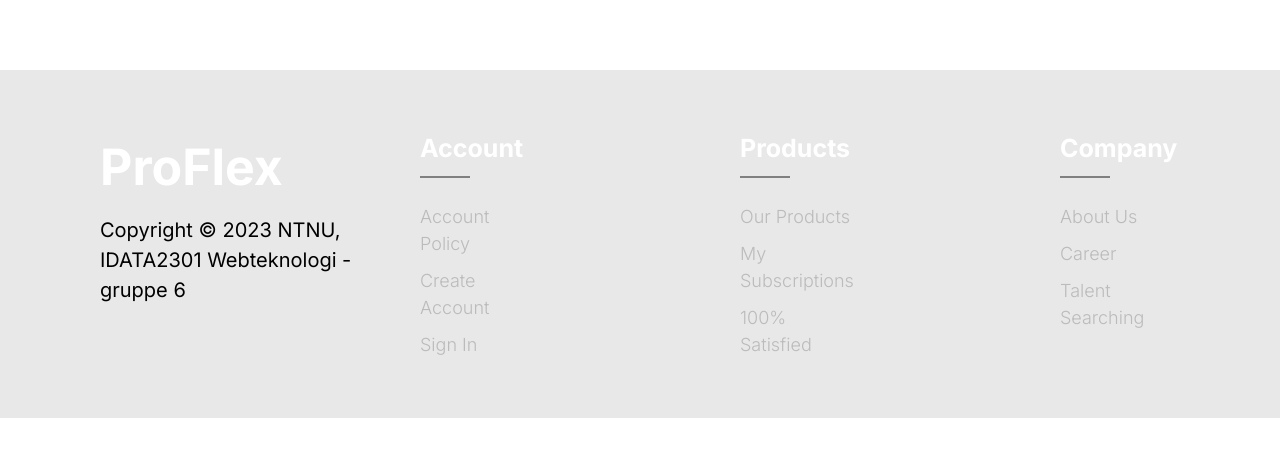
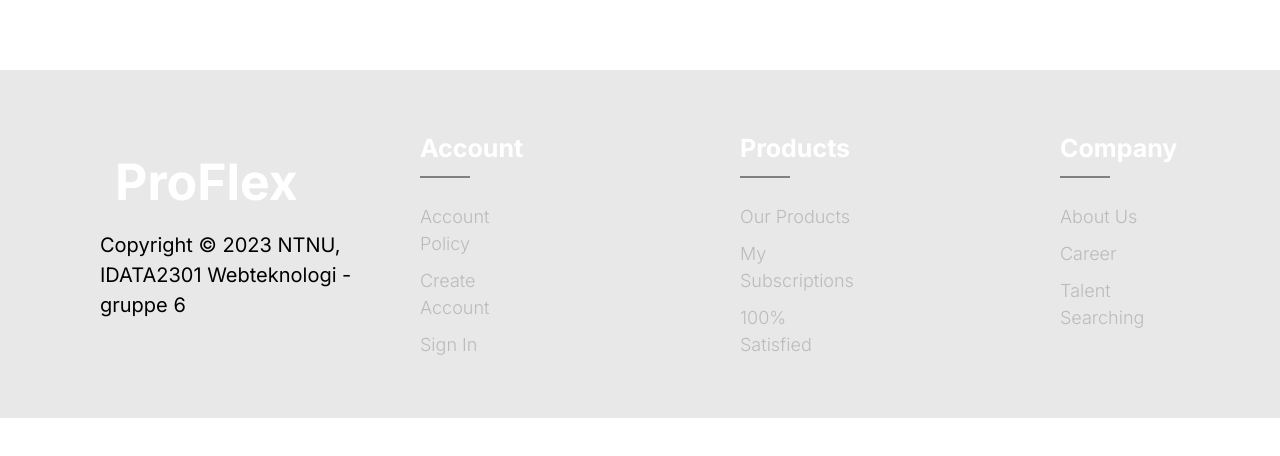
Before and after one commit to JakobFinstad/WebApplicationProject2023, a plain HTML site: page src/main/resources/html&Css/footer/footer.html in a window 1280 px wide. Drawn offline with Linux system fonts and the light colour scheme.

Commit message:
Changes to the logo in the footer

```diff
--- a/src/main/resources/html&Css/footer/footer.css
+++ b/src/main/resources/html&Css/footer/footer.css
@@ -95,3 +95,7 @@ ul{
     font-size: 2rem;
     width: 30rem;
 }
+
+.footer-logo{
+    margin: 1.5rem;
+}
```
